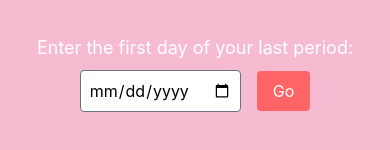
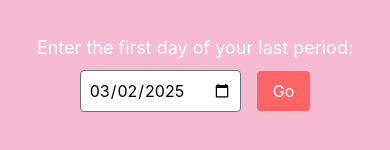
Before and after one commit to AmelieRolland/28dl, a React (Create React App) app: page / in a window 390 px wide. Shown: the part 382-532 px from the top of the page. Built offline with nearby package versions, Linux system fonts and the light colour scheme; a web font is replaced by a local one.

Commit message:
mobile date corrected

```diff
--- a/src/App.js
+++ b/src/App.js
@@ -5,7 +5,7 @@ import dayjs from "dayjs";
 import "./App.css";
 
 function App() {
-  const [startDate, setStartDate] = useState("");
+  const [startDate, setStartDate] = useState(dayjs().format("YYYY-MM-DD"));
   const [cycleDates, setCycleDates] = useState([]);
   const [nextPeriodStart, setNextPeriodStart] = useState("");
   const [selectedDate, setSelectedDate] = useState("");
@@ -131,7 +131,6 @@ function App() {
           <input
             type="date"
             value={startDate}
-            defaultValue="2024-03-10"
             onChange={(e) => setStartDate(e.target.value)}
             className="p-2 border border-gray-500 bg-white !important text-black rounded"
           />
```
